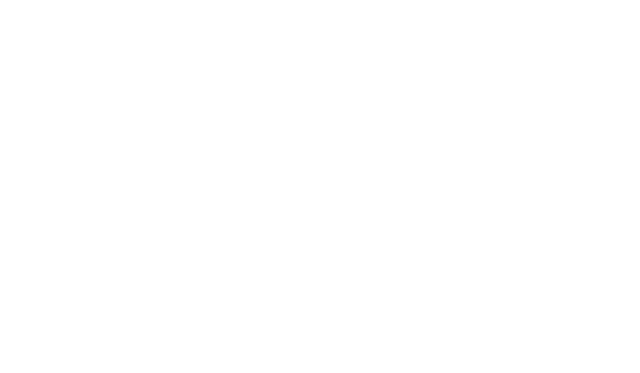
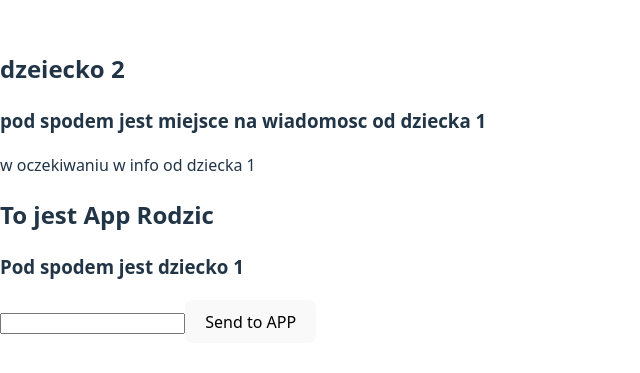
Before and after one commit to fedderli/webowe_React-typescript_aplikacja_1_generator_wymowek, a React (Vite) app: page / in a window 1280 px wide. Shown: the part 213-586 px from the top of the page, without its empty margins (0-640 px from the left). Built offline with nearby package versions, Linux system fonts and the light colour scheme.

Commit message:
After a few hours of not understanding, thanks to my wonderful teacher I can start working on my application

```diff
--- a/src/App.tsx
+++ b/src/App.tsx
@@ -1,12 +1,23 @@
 
 import './App.css'
+import Dziecko1 from "./Dziecko1.tsx";
+import Dziecko2 from "./Dziecko2.tsx";
+import {useState} from "react";
 
 function App() {
 
+  const [msg, setMsg] = useState<string>("w oczekiwaniu w info od dziecka 1")
+
+  function getMessage(msg: string) {
+    console.log(msg)
+    setMsg(msg)
+  }
 
   return (
     <>
-
+      <Dziecko2 message={msg}/>
+      <h2>To jest App Rodzic</h2>
+    <Dziecko1 sendString={getMessage}/>
     </>
   )
 }
--- /dev/null
+++ b/src/Dziecko1.tsx
@@ -0,0 +1,22 @@
+import {useState} from "react";
+interface Dziecko1Props{
+    sendString: (text:string) => void
+}
+
+const Dziecko1 = ({sendString}: Dziecko1Props) => {
+
+    const [text , setText] = useState<string>("")
+// { imie: text, nazwisko: text2 }
+
+    return(
+        <>
+            <h3>Pod spodem jest dziecko 1</h3>
+            <input type={"text"}
+                   value={text}
+                   onChange={event => setText(event.target.value)}/>
+            <button onClick={()=> sendString(text)}>Send to APP</button>
+        </>
+    )
+}
+
+export default Dziecko1
--- /dev/null
+++ b/src/Dziecko2.tsx
@@ -0,0 +1,17 @@
+interface Dziecko2Props{
+    message:string
+}
+
+
+const Dziecko2 = ({message}: Dziecko2Props) =>{
+    return(
+        <>
+            <h2>dzeiecko 2</h2>
+            <h3>pod spodem jest miejsce na wiadomosc od dziecka 1</h3>
+            <p>{message}</p>
+        </>
+
+    )
+}
+
+export default Dziecko2
```
